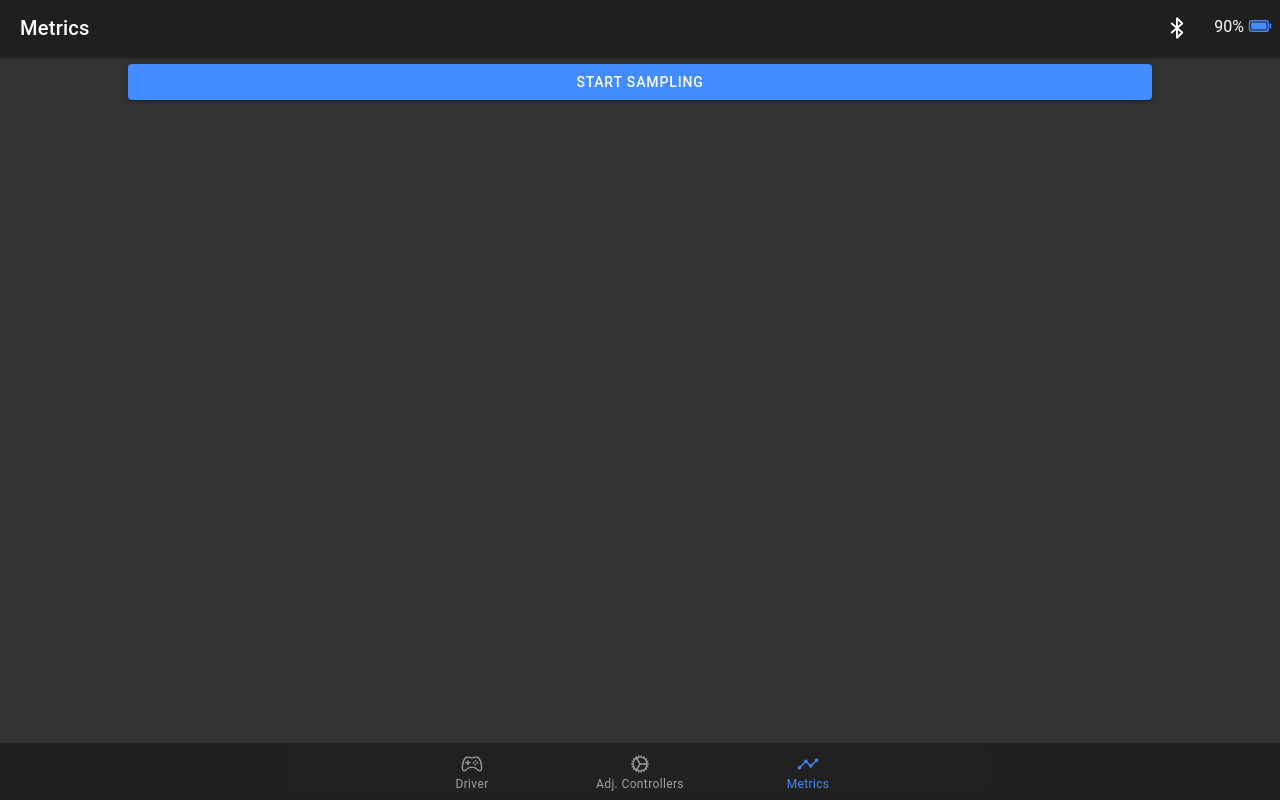
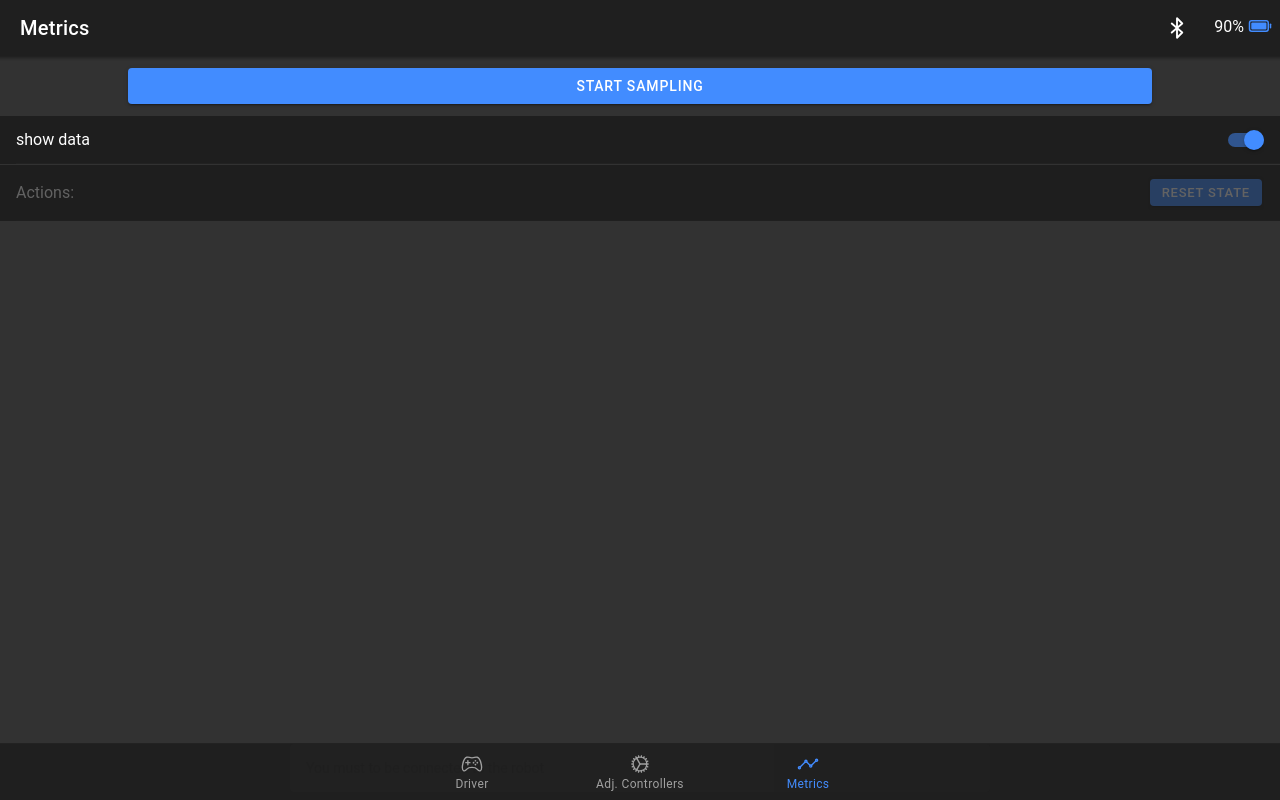
Before and after one commit to josealejandro2928/ionic-react-mobile-app-self-balancing-robot, a React (Create React App) app: page /tab3 in a window 1280 px wide. Built offline with nearby package versions, Linux system fonts and the light colour scheme.

Commit message:
feat: Adding more functions

```diff
--- a/src/components/SamplingDataForm/SamplingDataForm.tsx
+++ b/src/components/SamplingDataForm/SamplingDataForm.tsx
@@ -1,14 +1,4 @@
-import {
-  IonButton,
-  IonContent,
-  IonItem,
-  IonItemDivider,
-  IonLabel,
-  IonList,
-  IonSelect,
-  IonSelectOption,
-  IonToolbar,
-} from '@ionic/react';
+import { IonButton, IonContent, IonItem, IonItemDivider, IonList, IonToolbar } from '@ionic/react';
 import { useEffect, useState } from 'react';
 import SelectOption from '../SelectOption/SelectOption';
 import './SamplingDataForm.scss';
@@ -22,13 +12,12 @@ const SamplingDataForm = ({
 }) => {
   const [timing, setTiming] = useState<number>(data?.sampleTime || 100);
   const [variables, setVariables] = useState<string[]>(data?.variables || ['incliAngle']);
-  const [showChart, setShowChart] = useState<boolean>(data?.showChart || false);
-  const [showTable, setShowTable] = useState<boolean>(data?.showTable || false);
+  const [dataDisplayed, setDataDisplayed] = useState<boolean>(data?.dataDisplayed || 'chart');
 
   useEffect(() => {}, []);
 
   function onSaveData() {
-    onDismiss({ sampleTime: timing, variables, showChart, showTable });
+    onDismiss({ sampleTime: timing, variables, dataDisplayed });
   }
 
   return (
@@ -76,26 +65,13 @@ const SamplingDataForm = ({
           ></SelectOption>
 
           <SelectOption
-            value={showChart}
-            disabled={showTable === true}
-            selectionChange={setShowChart}
-            placeHolder='Show chart'
-            header='Show chart'
+            value={dataDisplayed}
+            selectionChange={setDataDisplayed}
+            placeHolder='Data displayed as'
+            header='Data displayed as'
             selectables={[
-              { value: true, label: 'Yes' },
-              { value: false, label: 'No' },
-            ]}
-          ></SelectOption>
-
-          <SelectOption
-            value={showTable}
-            disabled={showChart === true}
-            selectionChange={setShowTable}
-            placeHolder='Show table'
-            header='Show table'
-            selectables={[
-              { value: true, label: 'Yes' },
-              { value: false, label: 'No' },
+              { value: 'chart', label: 'Chart' },
+              { value: 'table', label: 'Table' },
             ]}
           ></SelectOption>
 
@@ -115,16 +91,8 @@ const SamplingDataForm = ({
             </span>
           </IonItem>
           <IonItem>
-            Show chart:
-            <span style={{ marginLeft: '8px', fontStyle: 'italic' }}>
-              {showChart ? 'Yes' : 'No'}
-            </span>
-          </IonItem>
-          <IonItem>
-            Show table:
-            <span style={{ marginLeft: '8px', fontStyle: 'italic' }}>
-              {showTable ? 'Yes' : 'No'}
-            </span>
+            Show data as:
+            <span style={{ marginLeft: '8px', fontStyle: 'italic' }}>{dataDisplayed}</span>
           </IonItem>
         </IonList>
         <p style={{ textAlign: 'center' }}>
--- a/src/pages/Tab3.scss
+++ b/src/pages/Tab3.scss
@@ -0,0 +1,5 @@
+.Tab3 {
+    ion-list {
+        padding: 0px;
+    }
+}
--- a/src/pages/Tab3.tsx
+++ b/src/pages/Tab3.tsx
@@ -5,7 +5,11 @@ import {
   IonButton,
   IonContent,
   IonHeader,
+  IonItem,
+  IonLabel,
+  IonList,
   IonPage,
+  IonToggle,
   IonToolbar,
   useIonModal,
   useIonToast,
@@ -28,6 +32,8 @@ import {
   Legend,
 } from 'chart.js';
 import ShowState from '../components/ShowState/ShowState';
+import './Tab3.scss';
+import { resetDynamicalStateArduino } from '../services/arduino';
 
 ChartJS.register(CategoryScale, LinearScale, PointElement, LineElement, Title, Tooltip, Legend);
 
@@ -42,14 +48,13 @@ const Tab3: React.FC = () => {
   const [samplingParams, setSamplingParams] = useState<{
     sampleTime: number;
     variables: Array<string>;
-    showChart: boolean;
-    showTable: boolean;
+    dataDisplayed: string;
   } | null>();
 
   const [startSampling, setStartSampling] = useState<boolean>(false);
   const timeIntervalHandler = useRef<any | null>();
-
   let timerPointer = useRef<number>(0);
+  const [showData, setShowData] = useState<boolean>(true);
 
   const [presentModal, dismissModal] = useIonModal(SamplingDataForm, {
     data: samplingParams,
@@ -120,13 +125,20 @@ const Tab3: React.FC = () => {
     }
   }
 
+  async function onResetStateArduino() {
+    try {
+      await resetDynamicalStateArduino();
+      dispatch(updateState({ posX: 0, posY: 0, robotOrien: 0 }));
+    } catch (e) {}
+  }
+
   return (
-    <IonPage>
+    <IonPage className='Tab3'>
       <IonContent fullscreen>
         <IonHeader>
           <IonToolbar></IonToolbar>
         </IonHeader>
-        <div style={{ display: 'flex', justifyContent: 'center' }}>
+        <div style={{ display: 'flex', justifyContent: 'center', padding: '4px 0px' }}>
           {!startSampling && (
             <IonButton onClick={() => presentModal()} style={{ margin: '8px', width: '80%' }}>
               start sampling
@@ -142,25 +154,54 @@ const Tab3: React.FC = () => {
             </IonButton>
           )}
         </div>
+        <IonList>
+          <IonItem>
+            <IonLabel>show data</IonLabel>
+            <IonToggle
+              slot='end'
+              checked={showData}
+              onIonChange={(e: any) => setShowData(e.detail.checked)}
+            />
+          </IonItem>
+        </IonList>
         {/* ///////////////////////////////GRAFICAS //////////////////////////////////////// */}
-
-        {samplingParams?.showChart && (
+        {showData && (
+          <>
+            {samplingParams?.dataDisplayed === 'chart' && (
               <>
                 {samplingParams?.variables?.map((value: string) => {
                   const { name, color, x, y }: any = getDataToPlotFromSettings(value);
                   let labelX = value === 'position' ? (x || 0.0).toFixed(2) : '';
                   return (
-                <ChartVariable key={value} name={name} color={color} x={x} y={y} labelX={labelX} />
+                    <ChartVariable
+                      key={value}
+                      name={name}
+                      color={color}
+                      x={x}
+                      y={y}
+                      labelX={labelX}
+                    />
                   );
                 })}
               </>
             )}
-        {samplingParams?.showTable && (
+            {samplingParams?.dataDisplayed === 'table' && (
               <>
                 <br />
                 <ShowState variables={samplingParams?.variables} />
               </>
             )}
+          </>
+        )}
+
+        <IonList style={{ marginTop: '1px' }}>
+          <IonItem disabled={!isConnected}>
+            <IonLabel>Actions:</IonLabel>
+            <IonLabel slot='end'>
+              <IonButton onClick={onResetStateArduino}>Reset state</IonButton>
+            </IonLabel>
+          </IonItem>
+        </IonList>
       </IonContent>
     </IonPage>
   );
--- a/src/services/arduino.ts
+++ b/src/services/arduino.ts
@@ -166,7 +166,7 @@ export async function stopRobotPointTracker() {
   await BluetoothSerial.write(STOP_POINT_TRACKER_MODE);
 }
 
-export async function resetDynamicalState(): Promise<any> {
+export async function resetDynamicalStateArduino(): Promise<any> {
   await BluetoothSerial.write(RESET_DYNAMICAL_STATE);
 }
 
```
Lines whose indentation alone changed are shown as unchanged.
